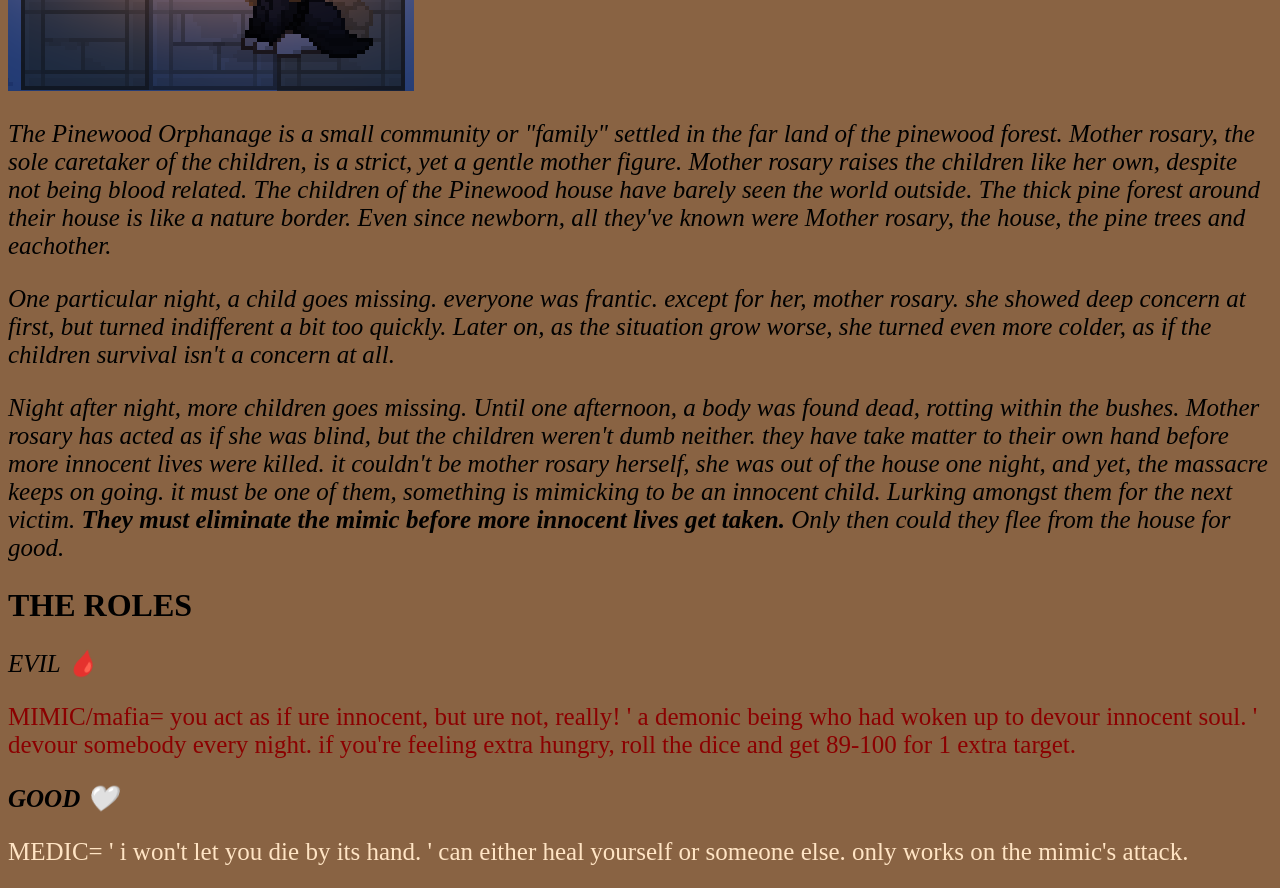
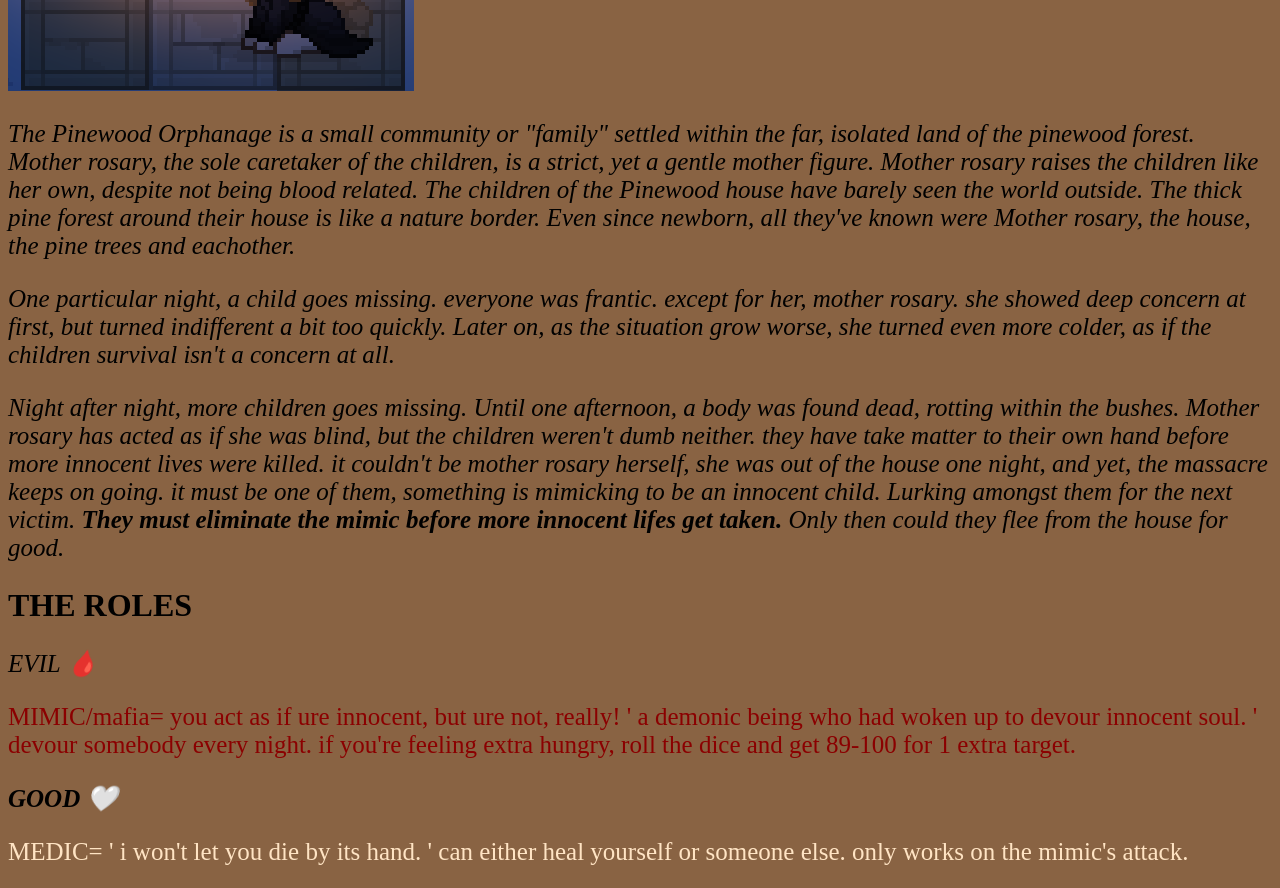
Before and after one commit to ilikechocopie3/TPO2, a plain HTML site: page index.html in a window 1280 px wide. Shown: the part 1280-2168 px from the top of the page. Drawn offline with Linux system fonts and the light colour scheme.

Commit message:
Fix HTML formatting and content for TPO page

```diff
--- a/index.html
+++ b/index.html
@@ -18,13 +18,13 @@ Though, their fate turned upside down after one dreadful night.</i></p>
      <img src="Screenshot 2026-01-31 174322.png">
 
 
-      <p style="font-size: 25px;"> <i>The Pinewood Orphanage is a small community or "family" settled in the far land of the pinewood forest. Mother rosary, the sole caretaker of the children,
+      <p style="font-size: 25px;"> <i>The Pinewood Orphanage is a small community or "family" settled within the far, isolated land of the pinewood forest. Mother rosary, the sole caretaker of the children,
 is a strict, yet a gentle mother figure. Mother rosary raises the children like her own, despite not being blood related. The children of the Pinewood house have barely seen the world outside. The thick pine forest around their house is like a nature border. Even since newborn, all they've known were Mother rosary, the house, the pine trees and eachother. </i></p>
     <p style="font-size: 25px;"><i> One particular night, a child goes missing. everyone was frantic. except for her, mother rosary. she showed deep concern at first,
 but turned indifferent a bit too quickly. Later on, as the situation grow worse, she turned even more colder, as if the children survival isn't a concern at all.</i></p>
 <p style="font-size: 25px;"><i>Night after night, more children goes missing. Until one afternoon, a body was found dead, rotting within the bushes. Mother rosary has acted as if she was blind, but the children weren't dumb
 neither. they have take matter to their own hand before more innocent lives were killed. it couldn't be mother rosary herself, she was out of the house one night,
-and yet, the massacre keeps on going. it must be one of them, something is mimicking to be an innocent child. Lurking amongst them for the next victim. <b>They must eliminate the mimic before more innocent lives get taken.</b> Only then could they flee from the house for good.</i> </p>
+and yet, the massacre keeps on going. it must be one of them, something is mimicking to be an innocent child. Lurking amongst them for the next victim. <b>They must eliminate the mimic before more innocent lifes get taken.</b> Only then could they flee from the house for good.</i> </p>
 
 <h1>THE ROLES</h1>
 <p style="font-style: oblique; font-size: 25px;">EVIL 🩸</p>
```
